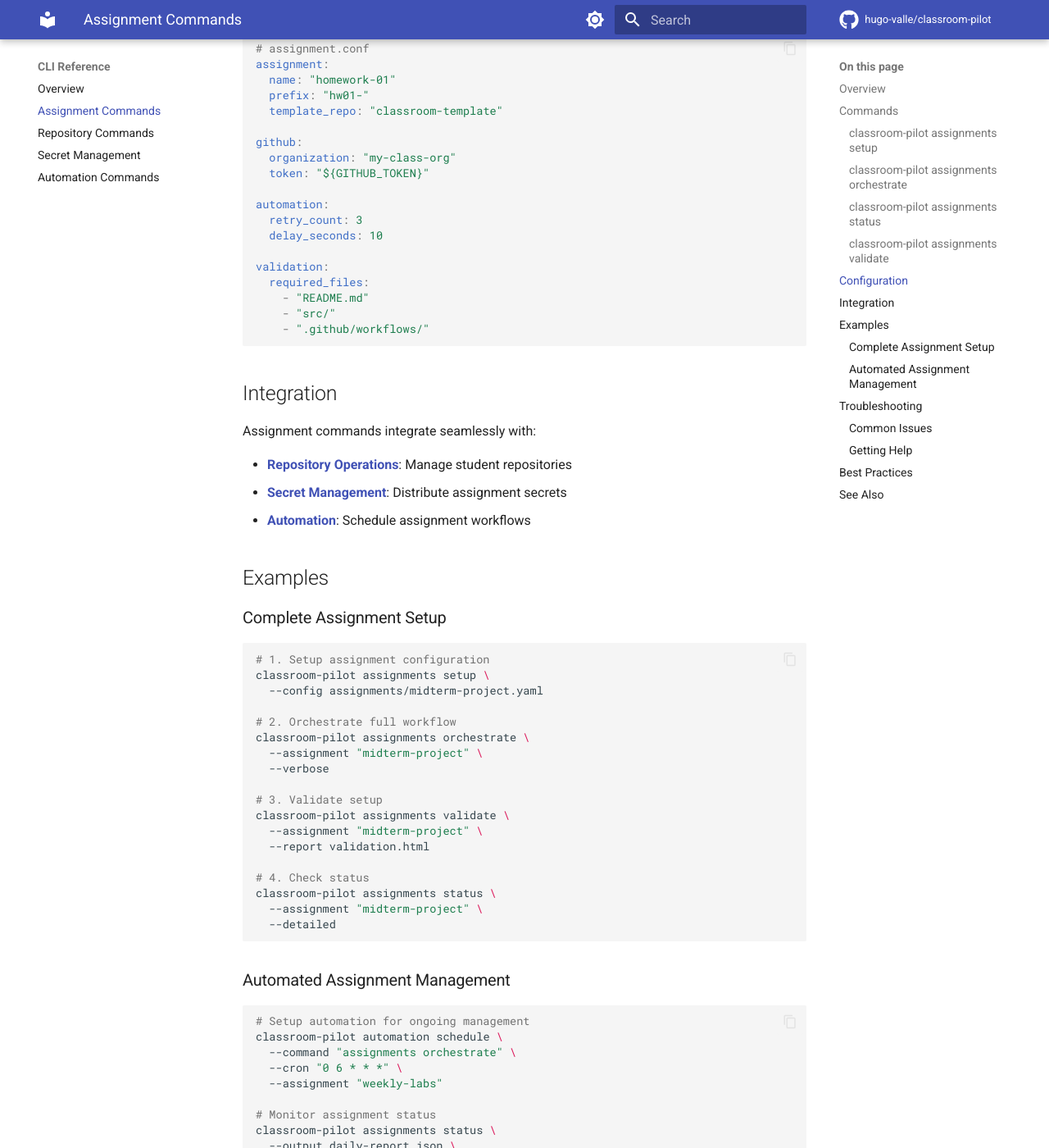
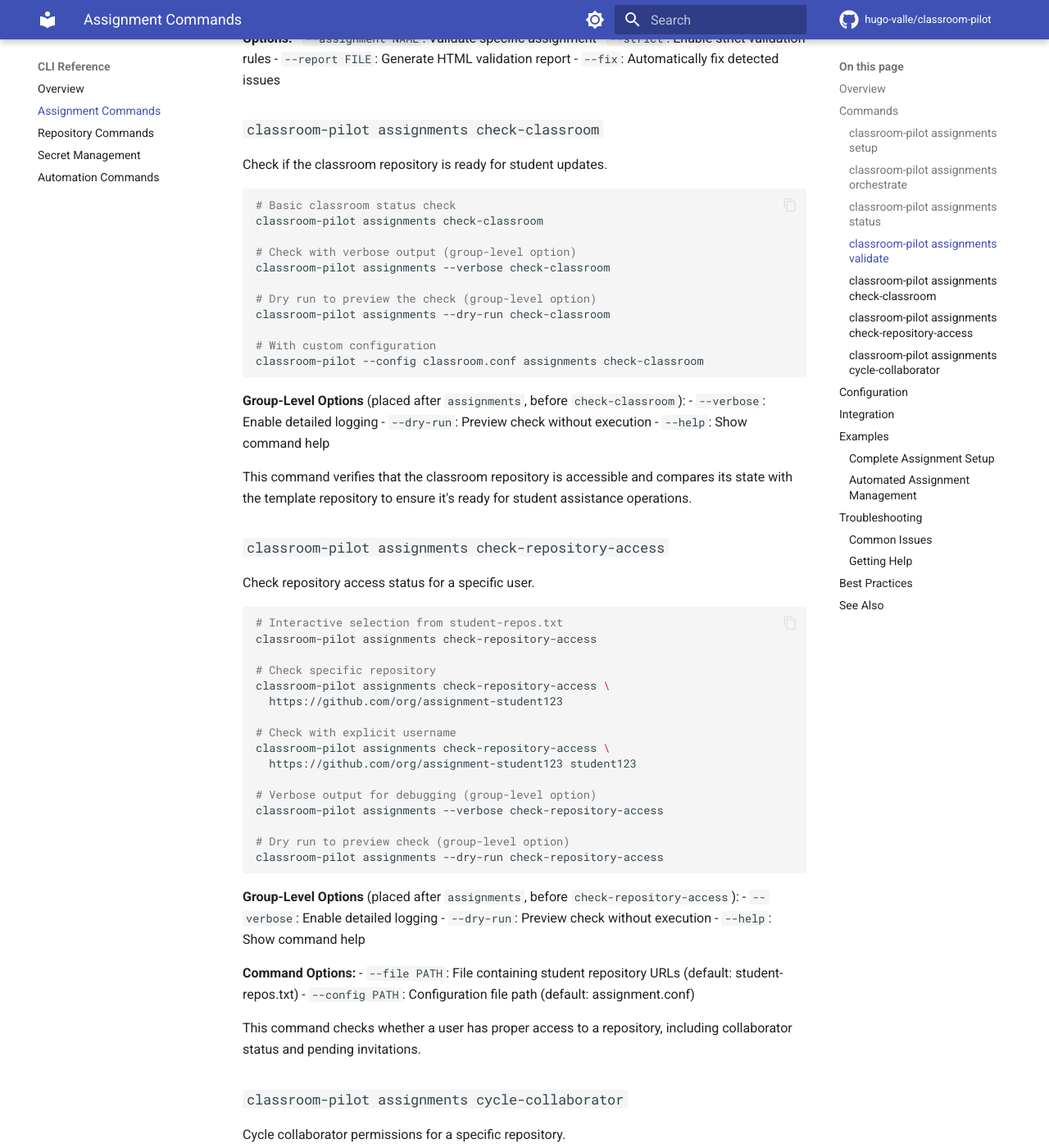
Before and after one commit to hugo-valle/classroom-pilot, an MkDocs documentation site: the page built from docs-site/cli/assignments.md, in a window 1280 px wide and 1400 px high, scrolled down 2643 px. Shown: the whole window at 82% size. Built offline with MkDocs 1.6.1 and Material for MkDocs 9.7.7, drawn with Linux system fonts in a browser that asks for light colours; comment, search, counter and statistics services are not loaded; the version menu is left out; some of the changed text lies outside the part shown.

Commit message:
docs: update command documentation to reflect global options standardization
- Updated assignments.md with correct option placement for setup and orchestrate
- Added documentation for newly standardized commands:
  - check-classroom
  - check-repository-access
  - cycle-collaborator
- Added automation cron-logs command documentation
- Corrected secrets.md to show --verbose/--dry-run as group-level options
- All examples now consistently show proper global option placement
- Clarified main-level vs group-level option distinction across all commands

````diff
--- a/docs-site/cli/assignments.md
+++ b/docs-site/cli/assignments.md
@@ -16,28 +16,33 @@
 # Basic assignment setup
 classroom-pilot assignments setup
 
-# Setup with specific configuration
-classroom-pilot assignments setup --config assignment.conf
+# Setup with specific configuration (main-level option before subcommand)
+classroom-pilot --config assignment.conf assignments setup
 
-# Dry run to preview changes
-classroom-pilot assignments setup --dry-run
+# Dry run to preview changes (group-level option after subcommand group)
+classroom-pilot assignments --dry-run setup
 
-# Verbose output for debugging
-classroom-pilot assignments setup --verbose
+# Verbose output for debugging (group-level option after subcommand group)
+classroom-pilot assignments --verbose setup
+
+# Combine verbose and dry-run
+classroom-pilot assignments --verbose --dry-run setup
 ```
 
-**Options:**
+**Main-Level Options** (placed before `assignments`):
 - `--config PATH`: Specify custom configuration file
+- `--assignment-root PATH`: Specify assignment root directory
+
+**Group-Level Options** (placed after `assignments`, before `setup`):
 - `--dry-run`: Show what would be done without making changes
 - `--verbose`: Enable detailed output
 - `--help`: Show command help
 
 **Example:**
 ```bash
-# Setup assignment with custom config
-classroom-pilot assignments setup \
-  --config assignments/hw01-config.yaml \
-  --verbose
+# Setup assignment with custom config and verbose output
+classroom-pilot --config assignments/hw01-config.yaml \
+  assignments --verbose setup
 ```
 
 ### `classroom-pilot assignments orchestrate`
@@ -48,23 +53,27 @@
 # Run full orchestration
 classroom-pilot assignments orchestrate
 
-# Orchestrate specific assignment
-classroom-pilot assignments orchestrate --assignment "homework-01"
+# Orchestrate with verbose output (group-level option)
+classroom-pilot assignments --verbose orchestrate
 
-# Skip specific steps
-classroom-pilot assignments orchestrate --skip-secrets
+# Dry run to preview operations (group-level option)
+classroom-pilot assignments --dry-run orchestrate
 
-# Run with custom timing
-classroom-pilot assignments orchestrate --delay 30
+# Combine verbose and dry-run for maximum visibility
+classroom-pilot assignments --verbose --dry-run orchestrate
+
+# With custom configuration (main-level option)
+classroom-pilot --config custom.conf assignments orchestrate
 ```
 
-**Options:**
-- `--assignment NAME`: Target specific assignment
-- `--skip-secrets`: Skip secret distribution
-- `--skip-collaborators`: Skip collaborator management
-- `--delay SECONDS`: Delay between operations (default: 10)
-- `--max-retries COUNT`: Maximum retry attempts (default: 3)
+**Main-Level Options** (placed before `assignments`):
+- `--config PATH`: Specify custom configuration file
+- `--assignment-root PATH`: Specify assignment root directory
+
+**Group-Level Options** (placed after `assignments`, before `orchestrate`):
 - `--dry-run`: Preview operations without execution
+- `--verbose`: Enable detailed output
+- `--help`: Show command help
 
 **Workflow Steps:**
 1. **Repository Discovery**: Find student repositories
@@ -120,6 +129,104 @@
 - `--strict`: Enable strict validation rules
 - `--report FILE`: Generate HTML validation report
 - `--fix`: Automatically fix detected issues
+
+### `classroom-pilot assignments check-classroom`
+
+Check if the classroom repository is ready for student updates.
+
+```bash
+# Basic classroom status check
+classroom-pilot assignments check-classroom
+
+# Check with verbose output (group-level option)
+classroom-pilot assignments --verbose check-classroom
+
+# Dry run to preview the check (group-level option)
+classroom-pilot assignments --dry-run check-classroom
+
+# With custom configuration
+classroom-pilot --config classroom.conf assignments check-classroom
+```
+
+**Group-Level Options** (placed after `assignments`, before `check-classroom`):
+- `--verbose`: Enable detailed logging
+- `--dry-run`: Preview check without execution
+- `--help`: Show command help
+
+This command verifies that the classroom repository is accessible and compares its state with the template repository to ensure it's ready for student assistance operations.
+
+### `classroom-pilot assignments check-repository-access`
+
+Check repository access status for a specific user.
+
+```bash
+# Interactive selection from student-repos.txt
+classroom-pilot assignments check-repository-access
+
+# Check specific repository
+classroom-pilot assignments check-repository-access \
+  https://github.com/org/assignment-student123
+
+# Check with explicit username
+classroom-pilot assignments check-repository-access \
+  https://github.com/org/assignment-student123 student123
+
+# Verbose output for debugging (group-level option)
+classroom-pilot assignments --verbose check-repository-access
+
+# Dry run to preview check (group-level option)
+classroom-pilot assignments --dry-run check-repository-access
+```
+
+**Group-Level Options** (placed after `assignments`, before `check-repository-access`):
+- `--verbose`: Enable detailed logging
+- `--dry-run`: Preview check without execution
+- `--help`: Show command help
+
+**Command Options:**
+- `--file PATH`: File containing student repository URLs (default: student-repos.txt)
+- `--config PATH`: Configuration file path (default: assignment.conf)
+
+This command checks whether a user has proper access to a repository, including collaborator status and pending invitations.
+
+### `classroom-pilot assignments cycle-collaborator`
+
+Cycle collaborator permissions for a specific repository.
+
+```bash
+# Interactive selection from student-repos.txt
+classroom-pilot assignments cycle-collaborator
+
+# Cycle specific repository
+classroom-pilot assignments cycle-collaborator \
+  https://github.com/org/repo-student123
+
+# Cycle with explicit username
+classroom-pilot assignments cycle-collaborator \
+  https://github.com/org/repo student123
+
+# Force permission cycle without prompts
+classroom-pilot assignments cycle-collaborator \
+  https://github.com/org/repo student123 --force
+
+# Verbose output (group-level option)
+classroom-pilot assignments --verbose cycle-collaborator
+
+# Dry run to preview operation (group-level option)
+classroom-pilot assignments --dry-run cycle-collaborator
+```
+
+**Group-Level Options** (placed after `assignments`, before `cycle-collaborator`):
+- `--verbose`: Enable detailed logging
+- `--dry-run`: Preview operation without execution
+- `--help`: Show command help
+
+**Command Options:**
+- `--force`: Force operation without interactive prompts
+- `--file PATH`: File containing student repository URLs (default: student-repos.txt)
+- `--config PATH`: Configuration file path (default: assignment.conf)
+
+This command removes and re-adds a collaborator to refresh their repository permissions.
 
 ## Configuration
 
````
Also changed, not shown: docs-site/cli/automation.md (+32 -0 lines), docs-site/cli/secrets.md (+20 -6 lines).
